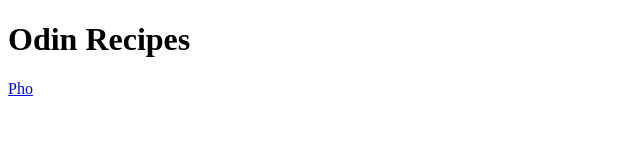
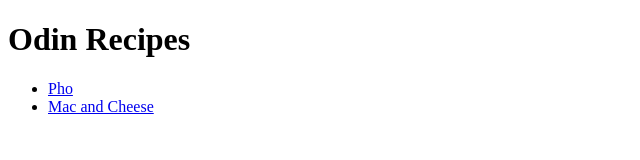
Before and after one commit to bangChiem/odin-recipes, a plain HTML site: page index.html in a window 1280 px wide. Shown: the whole page, without its empty margins (0-640 px from the left). Drawn offline with Linux system fonts and the light colour scheme.

Commit message:
changed index main body to a list for better view

```diff
--- a/index.html
+++ b/index.html
@@ -2,7 +2,10 @@
 <html lang="en">
     <body>
         <h1>Odin Recipes</h1>
-        <a href="./recipes/pho.html">Pho</a>
+        <ul>
+            <li><a href="./recipes/pho.html">Pho</a></li>
+            <li><a href="./recipes/macAndCheese.html">Mac and Cheese</a></li>
+        </ul>
     </body>
 
 </html>
```
